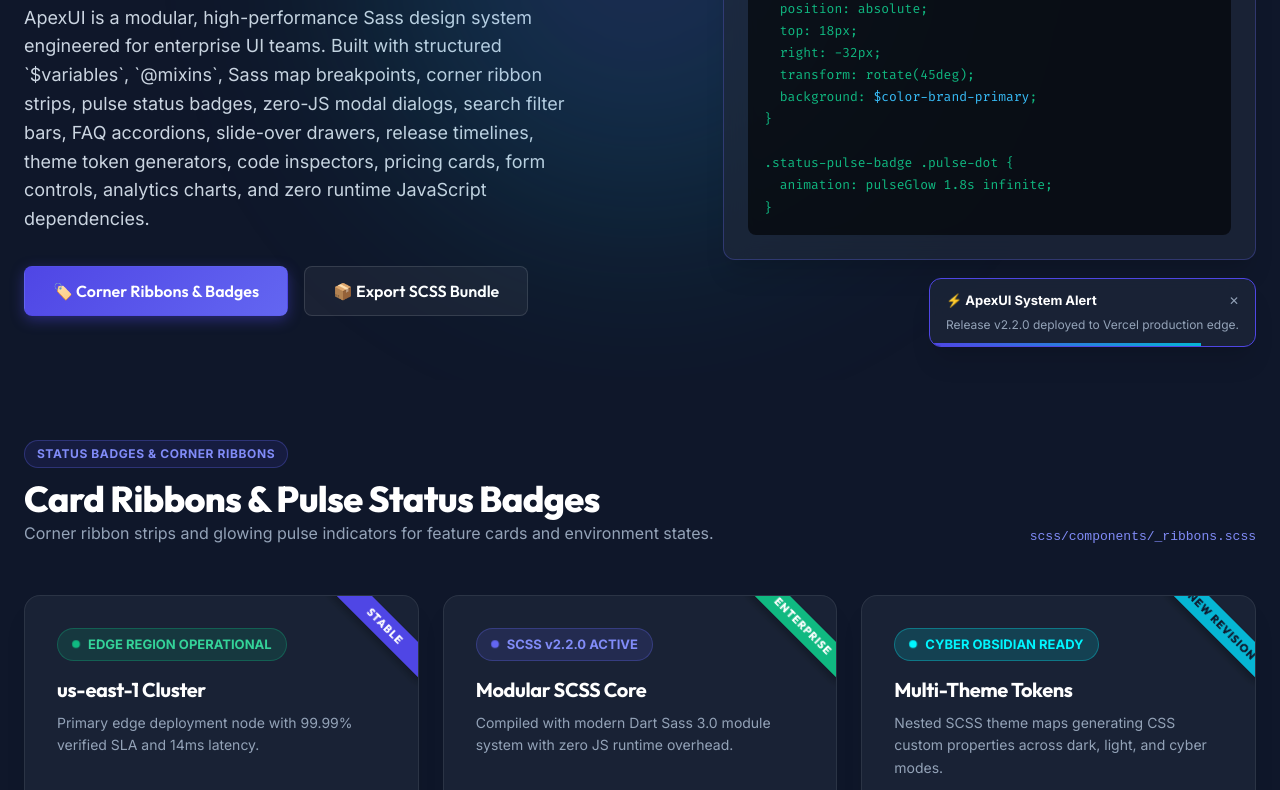
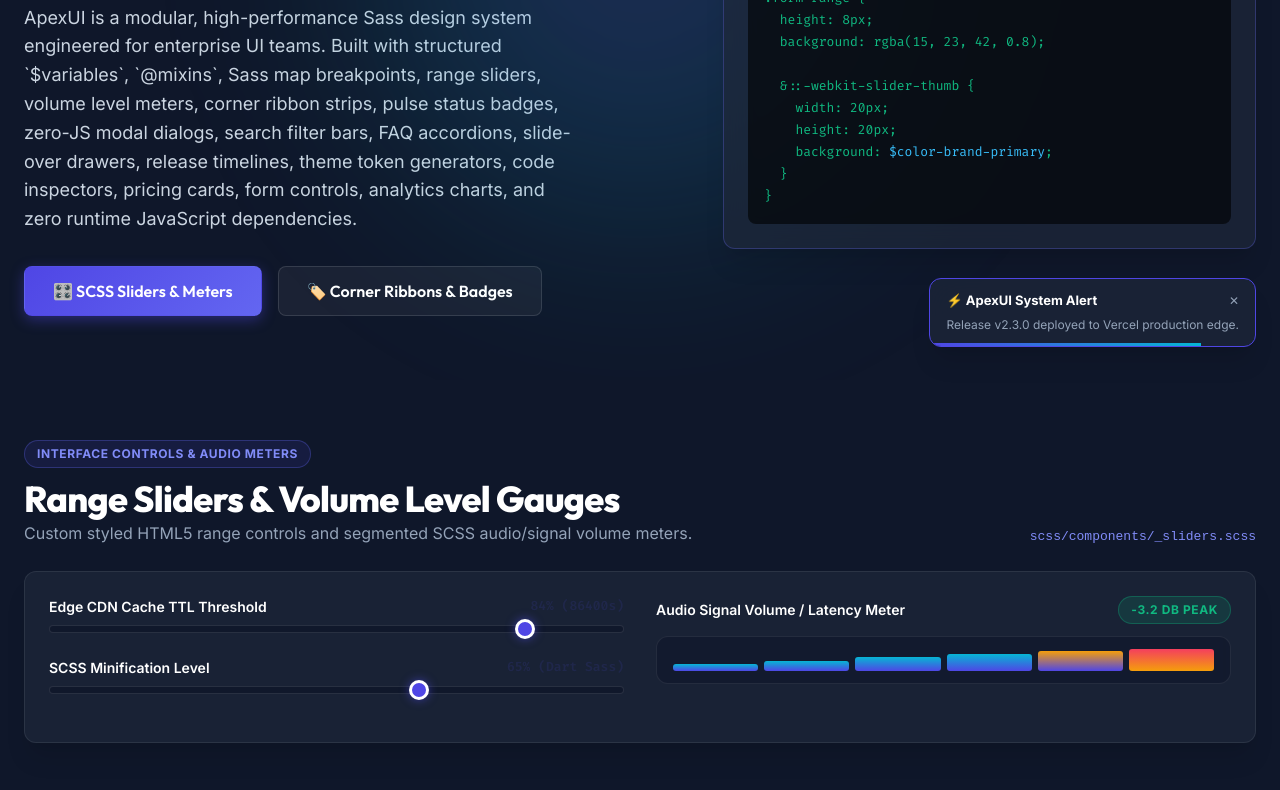
Before and after one commit to breakingthebot/sass-scss-design-system-build51, a website: page index.html in a window 1280 px wide. Shown: the part 429-1219 px from the top of the page. Drawn offline with Linux system fonts and the light colour scheme.

Commit message:
feat: release v2.3.0 - Range Sliders & Audio Level Meters Component

```diff
--- a/index.html
+++ b/index.html
@@ -4,7 +4,7 @@
     <meta charset="UTF-8" />
     <meta name="viewport" content="width=device-width, initial-scale=1.0" />
     <title>ApexUI — Enterprise Sass/SCSS Design System & Component Infrastructure</title>
-    <meta name="description" content="ApexUI is a modular, production-ready Sass/SCSS design system and UI component library. Featuring SCSS variables, mixins, maps, functions, theme token generators, corner ribbon cards, pulse status badges, zero-JS modal dialogs, search bar filter pills, code inspector, FAQ accordion, slide-over config drawer, release timeline, pricing cards, form controls, analytics charts, and zero JavaScript dependencies." />
+    <meta name="description" content="ApexUI is a modular, production-ready Sass/SCSS design system and UI component library. Featuring SCSS variables, mixins, maps, functions, theme token generators, range sliders, volume meters, corner ribbon cards, pulse status badges, zero-JS modal dialogs, search bar filter pills, code inspector, FAQ accordion, slide-over config drawer, release timeline, pricing cards, form controls, analytics charts, and zero JavaScript dependencies." />
     <link rel="stylesheet" href="css/style.css" />
   </head>
   <body>
@@ -39,7 +39,7 @@
           <a href="#" class="brand-logo">
             <span class="brand-icon">⚡</span>
             <span>Apex<span class="text-brand-gradient">UI</span></span>
-            <span class="badge badge-brand" style="margin-left: 8px;">SCSS System • v2.2.0</span>
+            <span class="badge badge-brand" style="margin-left: 8px;">SCSS System • v2.3.0</span>
           </a>
 
           <!-- Mobile Hamburger Toggle Label -->
@@ -50,6 +50,7 @@
           </label>
 
           <ul class="nav-menu">
+            <li><a href="#sliders" class="nav-link">Sliders & Meters</a></li>
             <li><a href="#ribbons" class="nav-link">Ribbons & Badges</a></li>
             <li><a href="#search-filters" class="nav-link">Search System</a></li>
             <li><a href="#architecture" class="nav-link">Architecture</a></li>
@@ -58,7 +59,6 @@
             <li><a href="#timeline" class="nav-link">Release Timeline</a></li>
             <li><a href="#pricing" class="nav-link">Pricing Plans</a></li>
             <li><a href="#forms" class="nav-link">Form Controls</a></li>
-            <li><a href="#alerts" class="nav-link">Alerts & Toasts</a></li>
             <li><a href="#themes" class="nav-link">SCSS Themes</a></li>
           </ul>
 
@@ -92,15 +92,15 @@
             </h1>
 
             <p class="hero-subtitle">
-              ApexUI is a modular, high-performance Sass design system engineered for enterprise UI teams. Built with structured `$variables`, `@mixins`, Sass map breakpoints, corner ribbon strips, pulse status badges, zero-JS modal dialogs, search filter bars, FAQ accordions, slide-over drawers, release timelines, theme token generators, code inspectors, pricing cards, form controls, analytics charts, and zero runtime JavaScript dependencies.
+              ApexUI is a modular, high-performance Sass design system engineered for enterprise UI teams. Built with structured `$variables`, `@mixins`, Sass map breakpoints, range sliders, volume level meters, corner ribbon strips, pulse status badges, zero-JS modal dialogs, search filter bars, FAQ accordions, slide-over drawers, release timelines, theme token generators, code inspectors, pricing cards, form controls, analytics charts, and zero runtime JavaScript dependencies.
             </p>
 
             <div class="hero-cta-group">
-              <a href="#ribbons" class="btn btn-primary btn-lg">
+              <a href="#sliders" class="btn btn-primary btn-lg">
+                🎛️ SCSS Sliders &amp; Meters
+              </a>
+              <a href="#ribbons" class="btn btn-secondary btn-lg">
                 🏷️ Corner Ribbons &amp; Badges
-              </a>
-              <a href="#modal-export" class="btn btn-secondary btn-lg">
-                📦 Export SCSS Bundle
               </a>
             </div>
           </div>
@@ -113,28 +113,79 @@
                 <span class="dot dot-amber"></span>
                 <span class="dot dot-green"></span>
               </div>
-              <span class="file-path">scss/components/_ribbons.scss</span>
-              <span class="badge badge-brand">ApexUI SCSS v2.2.0</span>
+              <span class="file-path">scss/components/_sliders.scss</span>
+              <span class="badge badge-brand">ApexUI SCSS v2.3.0</span>
             </div>
 
             <pre>
-<span class="token-comment">// Corner Ribbons &amp; Animated Pulse Badges</span>
-.ribbon-corner {
-  position: absolute;
-  top: 18px;
-  right: -32px;
-  transform: rotate(45deg);
-  background: <span class="token-variable">$color-brand-primary</span>;
-}
+<span class="token-comment">// Range Sliders &amp; Audio Level Meters</span>
+.form-range {
+  height: 8px;
+  background: rgba(15, 23, 42, 0.8);
 
-.status-pulse-badge .pulse-dot {
-  animation: pulseGlow 1.8s infinite;
+  &amp;::-webkit-slider-thumb {
+    width: 20px;
+    height: 20px;
+    background: <span class="token-variable">$color-brand-primary</span>;
+  }
 }</pre>
           </div>
         </div>
       </section>
 
-      <!-- CORNER RIBBONS & STATUS BADGES SECTION (NEW v2.2.0) -->
+      <!-- RANGE SLIDERS & AUDIO METERS SECTION (NEW v2.3.0) -->
+      <section id="sliders" class="container" style="padding: 60px 24px;">
+        <div style="display: flex; justify-content: space-between; align-items: flex-end; flex-wrap: wrap; gap: 16px; margin-bottom: 24px;">
+          <div>
+            <span class="badge badge-brand">INTERFACE CONTROLS &amp; AUDIO METERS</span>
+            <h2 style="margin-top: 8px;">Range Sliders &amp; Volume Level Gauges</h2>
+            <p>Custom styled HTML5 range controls and segmented SCSS audio/signal volume meters.</p>
+          </div>
+          <span style="font-family: monospace; font-size: 0.8125rem; color: #818cf8;">scss/components/_sliders.scss</span>
+        </div>
+
+        <div class="slider-card">
+          <div style="display: grid; grid-template-columns: repeat(auto-fit, minmax(280px, 1fr)); gap: 32px;">
+            <!-- Range Slider 1 -->
+            <div>
+              <div class="range-group">
+                <div class="range-header">
+                  <span>Edge CDN Cache TTL Threshold</span>
+                  <span class="range-val">84% (86400s)</span>
+                </div>
+                <input type="range" class="form-range" min="0" max="100" value="84" />
+              </div>
+
+              <div class="range-group">
+                <div class="range-header">
+                  <span>SCSS Minification Level</span>
+                  <span class="range-val">65% (Dart Sass)</span>
+                </div>
+                <input type="range" class="form-range" min="0" max="100" value="65" />
+              </div>
+            </div>
+
+            <!-- Volume Level Meter -->
+            <div>
+              <div style="display: flex; justify-content: space-between; align-items: center; margin-bottom: 12px;">
+                <span style="font-size: 0.875rem; font-weight: 600; color: #ffffff;">Audio Signal Volume / Latency Meter</span>
+                <span class="badge badge-success">-3.2 dB Peak</span>
+              </div>
+
+              <div class="volume-meter-container">
+                <div class="meter-segment" style="--meter-level: 30%;"></div>
+                <div class="meter-segment" style="--meter-level: 45%;"></div>
+                <div class="meter-segment" style="--meter-level: 60%;"></div>
+                <div class="meter-segment" style="--meter-level: 75%;"></div>
+                <div class="meter-segment meter-warning" style="--meter-level: 88%;"></div>
+                <div class="meter-segment meter-danger" style="--meter-level: 98%;"></div>
+              </div>
+            </div>
+          </div>
+        </div>
+      </section>
+
+      <!-- CORNER RIBBONS & STATUS BADGES SECTION -->
       <section id="ribbons" class="container" style="padding: 60px 24px;">
         <div style="display: flex; justify-content: space-between; align-items: flex-end; flex-wrap: wrap; gap: 16px; margin-bottom: 24px;">
           <div>
@@ -162,7 +213,7 @@
             <div class="ribbon-corner ribbon-success">ENTERPRISE</div>
             <div class="status-pulse-badge" style="background: rgba(99, 102, 241, 0.15); border-color: rgba(99, 102, 241, 0.3); color: #818cf8; margin-bottom: 16px;">
               <span class="pulse-dot" style="background: #6366f1; box-shadow: 0 0 0 0 rgba(99, 102, 241, 0.7);"></span>
-              <span>SCSS v2.2.0 ACTIVE</span>
+              <span>SCSS v2.3.0 ACTIVE</span>
             </div>
             <h3 style="font-size: 1.25rem; font-weight: 700; color: #fff; margin-bottom: 8px;">Modular SCSS Core</h3>
             <p style="font-size: 0.875rem; color: #94a3b8;">Compiled with modern Dart Sass 3.0 module system with zero JS runtime overhead.</p>
@@ -195,15 +246,15 @@
         <div class="search-box-card">
           <div class="search-input-wrapper">
             <span class="search-icon">🔍</span>
-            <input type="text" class="search-control" placeholder="Search SCSS variables, mixins, maps, or UI components..." value="ribbons" />
+            <input type="text" class="search-control" placeholder="Search SCSS variables, mixins, maps, or UI components..." value="sliders" />
             <span class="search-shortcut">⌘K</span>
           </div>
 
           <div class="filter-pills-row">
             <span style="font-size: 0.8125rem; font-weight: 700; color: #94a3b8; margin-right: 8px;">Filter Modules:</span>
-            <label for="filter-all" class="filter-pill-label">⚡ All Modules (17)</label>
+            <label for="filter-all" class="filter-pill-label">⚡ All Modules (18)</label>
             <label for="filter-abstracts" class="filter-pill-label">🎨 Abstracts &amp; Tokens (4)</label>
-            <label for="filter-components" class="filter-pill-label">🧩 UI Components (13)</label>
+            <label for="filter-components" class="filter-pill-label">🧩 UI Components (14)</label>
           </div>
         </div>
       </section>
@@ -317,6 +368,18 @@
         </div>
 
         <div class="timeline">
+          <!-- Release v2.3.0 -->
+          <div class="timeline-item">
+            <div class="timeline-dot"></div>
+            <div class="timeline-header">
+              <span class="timeline-version">ApexUI Release v2.3.0</span>
+              <span class="timeline-date">2026-07-29</span>
+            </div>
+            <div class="timeline-body">
+              Integrated **Range Sliders &amp; Audio Level Meters Component (`scss/components/_sliders.scss`)**. Added custom styled HTML5 range controls and segmented SCSS volume level meters.
+            </div>
+          </div>
+
           <!-- Release v2.2.0 -->
           <div class="timeline-item">
             <div class="timeline-dot"></div>
@@ -338,18 +401,6 @@
             </div>
             <div class="timeline-body">
               Integrated **Modal Dialog System Expansion (`scss/components/_modals.scss`)**. Added confirmation action dialogs and SCSS code export modals driven natively via `:target` selectors.
-            </div>
-          </div>
-
-          <!-- Release v2.0.0 -->
-          <div class="timeline-item">
-            <div class="timeline-dot"></div>
-            <div class="timeline-header">
-              <span class="timeline-version">ApexUI Release v2.0.0</span>
-              <span class="timeline-date">2026-07-29</span>
-            </div>
-            <div class="timeline-body">
-              Integrated **Search Input &amp; Active Filter Tag Pill Bar (`scss/components/_search.scss`)**. Added glassmorphism search control, keyboard shortcut badge (`⌘K`), and pure CSS filter tag pills.
             </div>
           </div>
         </div>
@@ -537,8 +588,8 @@
           <div class="alert alert-info">
             <span class="alert-icon">ℹ️</span>
             <div class="alert-content">
-              <div class="alert-title">New SCSS Release v2.2.0 Available</div>
-              <div class="alert-desc">Integrated Status Badges &amp; Pill Ribbon Strip components.</div>
+              <div class="alert-title">New SCSS Release v2.3.0 Available</div>
+              <div class="alert-desc">Integrated Range Sliders &amp; Volume Level Meter components.</div>
             </div>
             <span class="badge" style="background: rgba(6, 182, 212, 0.2); color: #06b6d4; border: 1px solid rgba(6, 182, 212, 0.4);">INFO</span>
           </div>
@@ -735,7 +786,7 @@
           <div class="feature-card">
             <div class="card-icon">🧩</div>
             <h3 class="card-title">`scss/components/`</h3>
-            <p class="card-desc">Decoupled SCSS stylesheets for navbars, buttons, metric widgets, token swatches, charts, codeboxes, alerts, forms, pricing, timeline, drawers, accordion, search, ribbons, data tables, and modals.</p>
+            <p class="card-desc">Decoupled SCSS stylesheets for navbars, buttons, metric widgets, token swatches, charts, codeboxes, alerts, forms, pricing, timeline, drawers, accordion, search, ribbons, sliders, data tables, and modals.</p>
           </div>
         </div>
       </section>
@@ -909,7 +960,7 @@
             <strong style="font-size: 0.8125rem; color: #ffffff;">⚡ ApexUI System Alert</strong>
             <label for="toast-dismiss" style="cursor: pointer; color: #94a3b8; font-size: 0.75rem;">✕</label>
           </div>
-          <p style="font-size: 0.75rem; color: #94a3b8; margin-top: 4px;">Release v2.2.0 deployed to Vercel production edge.</p>
+          <p style="font-size: 0.75rem; color: #94a3b8; margin-top: 4px;">Release v2.3.0 deployed to Vercel production edge.</p>
         </div>
       </div>
 
@@ -948,8 +999,8 @@ $color-danger: #f43f5e;</pre>
 
           <div style="background: rgba(255, 255, 255, 0.04); border: 1px solid rgba(255, 255, 255, 0.08); border-radius: 8px; padding: 16px; margin-bottom: 20px; font-family: monospace; font-size: 0.8125rem;">
             <div style="color: #818cf8; margin-bottom: 6px;">● Target File: css/style.css (Minified)</div>
-            <div style="color: #94a3b8; margin-bottom: 6px;">● Bundle Size: 15.2 KB (Gzip: 4.2 KB)</div>
-            <div style="color: #10b981;">● SHA256: 053bf694a35b27e90f88afe7b02d58838d28</div>
+            <div style="color: #94a3b8; margin-bottom: 6px;">● Bundle Size: 15.6 KB (Gzip: 4.3 KB)</div>
+            <div style="color: #10b981;">● SHA256: 7458b1d053bf694a35b27e90f88afe7b</div>
           </div>
 
           <div class="modal-actions">
@@ -993,18 +1044,18 @@ $color-danger: #f43f5e;</pre>
               <h4 class="footer-col-title">SCSS Modules</h4>
               <ul class="footer-links">
                 <li><a href="#modal-inspect-variables">_variables.scss</a></li>
+                <li><a href="#sliders">_sliders.scss</a></li>
                 <li><a href="#ribbons">_ribbons.scss</a></li>
                 <li><a href="#search-filters">_search.scss</a></li>
-                <li><a href="#faq">_accordion.scss</a></li>
               </ul>
             </div>
 
             <div>
               <h4 class="footer-col-title">Components</h4>
               <ul class="footer-links">
+                <li><a href="#sliders">Sliders &amp; Level Meters</a></li>
                 <li><a href="#ribbons">Ribbons &amp; Badges</a></li>
                 <li><a href="#search-filters">Search System</a></li>
-                <li><a href="#faq">FAQ Accordion</a></li>
                 <li><a href="#data-table">Enterprise Data Table</a></li>
               </ul>
             </div>
@@ -1013,7 +1064,7 @@ $color-danger: #f43f5e;</pre>
               <h4 class="footer-col-title">Documentation</h4>
               <ul class="footer-links">
                 <li><a href="README.md">System Architecture Guide</a></li>
-                <li><a href="CHANGELOG.md">Changelog v2.2.0</a></li>
+                <li><a href="CHANGELOG.md">Changelog v2.3.0</a></li>
                 <li><a href="https://github.com/breakingthebot/sass-scss-design-system-build51">GitHub Repository</a></li>
                 <li><a href="LICENSE">MIT License</a></li>
               </ul>
@@ -1022,7 +1073,7 @@ $color-danger: #f43f5e;</pre>
 
           <div class="footer-bottom">
             <span>© 2026 ApexUI Design Infrastructure Inc. All rights reserved. Built with Sass/SCSS.</span>
-            <span>⚡ Release v2.2.0 • Status Badges &amp; Pill Ribbons</span>
+            <span>⚡ Release v2.3.0 • Range Sliders &amp; Audio Level Meters</span>
           </div>
         </div>
       </footer>
--- /dev/null
+++ b/scss/components/_sliders.scss
@@ -0,0 +1,98 @@
+// ==========================================================================
+// ApexUI Design System — SCSS Component: Range Sliders & Volume Meters
+// ==========================================================================
+
+@use '../abstracts/variables' as *;
+@use '../abstracts/mixins' as *;
+
+.slider-card {
+  @include glass-card();
+  padding: $spacing-6;
+  margin-top: $spacing-6;
+}
+
+.range-group {
+  display: flex;
+  flex-direction: column;
+  gap: $spacing-2;
+  margin-bottom: $spacing-6;
+
+  .range-header {
+    @include flex-align(row, space-between, center);
+    font-size: 0.875rem;
+    font-weight: 600;
+    color: #ffffff;
+
+    .range-val {
+      font-family: $font-mono;
+      font-size: 0.8125rem;
+      color: $color-brand-light;
+    }
+  }
+
+  .form-range {
+    -webkit-appearance: none;
+    appearance: none;
+    width: 100%;
+    height: 8px;
+    background: rgba(15, 23, 42, 0.8);
+    border-radius: $radius-full;
+    outline: none;
+    border: 1px solid rgba(255, 255, 255, 0.1);
+
+    &::-webkit-slider-thumb {
+      -webkit-appearance: none;
+      appearance: none;
+      width: 20px;
+      height: 20px;
+      border-radius: 50%;
+      background: $color-brand-primary;
+      border: 3px solid #ffffff;
+      cursor: pointer;
+      box-shadow: 0 0 10px rgba(79, 70, 229, 0.6);
+      transition: transform 0.2s ease, background-color 0.2s ease;
+
+      &:hover {
+        transform: scale(1.15);
+        background: $color-brand-hover;
+      }
+    }
+
+    &::-moz-range-thumb {
+      width: 20px;
+      height: 20px;
+      border-radius: 50%;
+      background: $color-brand-primary;
+      border: 3px solid #ffffff;
+      cursor: pointer;
+      box-shadow: 0 0 10px rgba(79, 70, 229, 0.6);
+    }
+  }
+}
+
+.volume-meter-container {
+  display: flex;
+  align-items: flex-end;
+  gap: 6px;
+  height: 48px;
+  background: rgba(15, 23, 42, 0.6);
+  padding: $spacing-3 $spacing-4;
+  border-radius: $radius-lg;
+  border: 1px solid rgba(255, 255, 255, 0.08);
+
+  .meter-segment {
+    flex: 1;
+    height: var(--meter-level, 50%);
+    background: linear-gradient(180deg, $color-cyan 0%, $color-brand-primary 100%);
+    border-radius: 3px;
+    transition: height 0.3s ease;
+
+    &.meter-warning {
+      background: linear-gradient(180deg, $color-warning 0%, $color-brand-primary 100%);
+    }
+
+    &.meter-danger {
+      background: linear-gradient(180deg, $color-danger 0%, $color-warning 100%);
+    }
+  }
+}
```
Also changed, not shown: scss/main.scss (+8 -2 lines), CHANGELOG.md, README.md, css/style.css, 1 other file.
